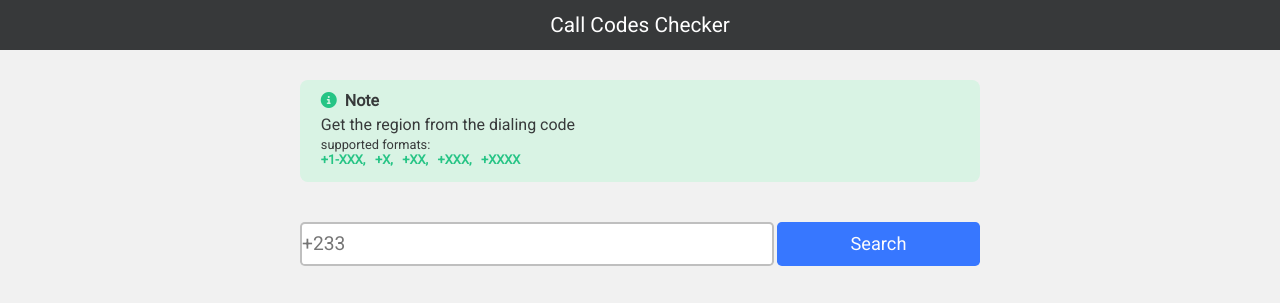
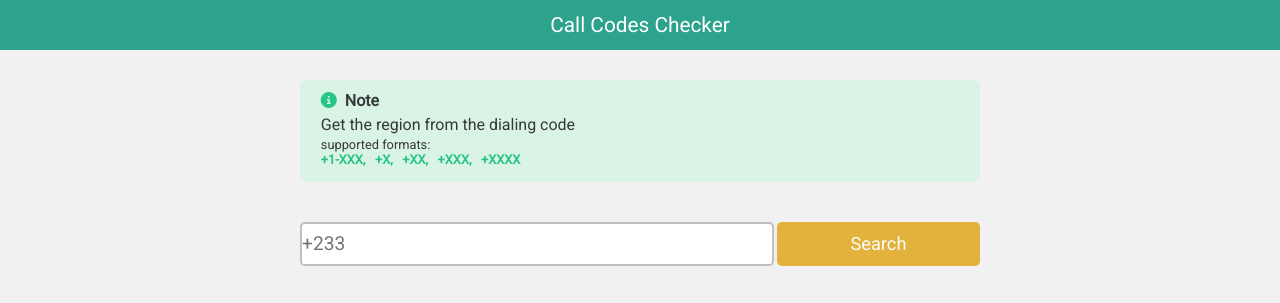
Before and after one commit to nyakotey/call_codes, a plain HTML site: page index.html in a window 1280 px wide. Drawn offline with Linux system fonts and the light colour scheme.

Commit message:
edit css

```diff
--- a/style.css
+++ b/style.css
@@ -48,7 +48,7 @@ body {
     width: 100%;
     text-align: center;
     color: white;
-    background: var(--header);
+    background: #2da38d;
     font-size: 1.3rem;
     z-index: 1;
 }
@@ -102,7 +102,7 @@ body {
 
 .input_box:focus {
     outline: none;
-    border: 2px solid var(--button);
+    border: 2px solid var(--maximum-yellow-red);
 }
 
 .input_submit {
@@ -110,7 +110,7 @@ body {
     border-radius: 0.3rem;
     border: none;
     font-size: 1.14rem;
-    background: var(--button);
+    background: var(--maximum-yellow-red);
     color: #fcfcfc;
 }
 
```
